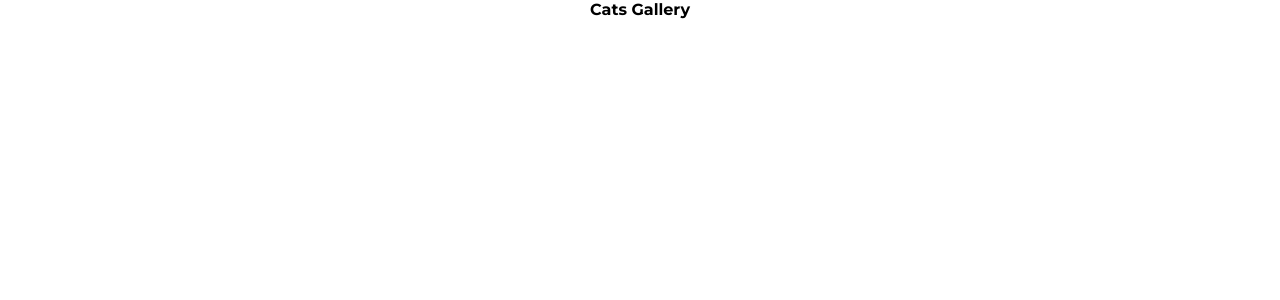
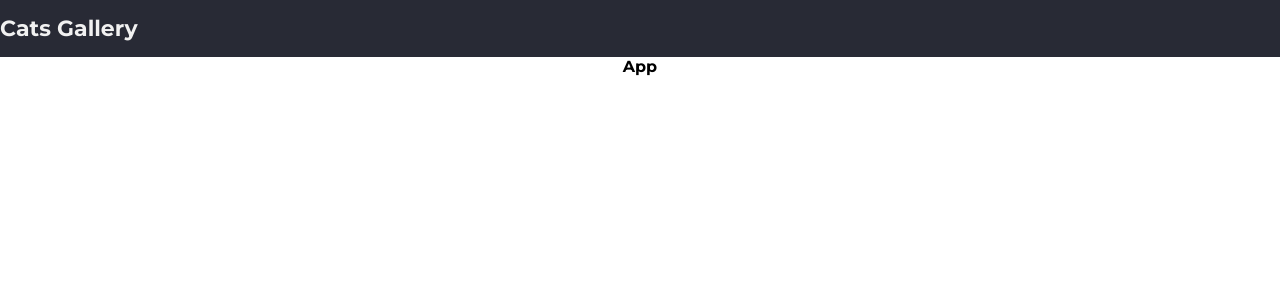
Before and after one commit to kritskaya/cat-gallery, a React (Vite) app: page / in a window 1280 px wide. Shown: the top 300 px of the page. Built offline with nearby package versions, Linux system fonts and the light colour scheme.

Commit message:
feat: add header

```diff
--- a/src/components/App/App.tsx
+++ b/src/components/App/App.tsx
@@ -1,10 +1,14 @@
 import styles from './App.module.scss';
 import { Wrapper } from '../Wrapper';
+import { Header } from '../Header';
 
 export const App = () => {
   return (
-    <Wrapper>
-      <div className={styles.app}>Cats Gallery</div>
-    </Wrapper>
+    <>
+      <Header />
+      <Wrapper>
+        <div className={styles.app}>App</div>
+      </Wrapper>
+    </>
   );
 };
--- /dev/null
+++ b/src/components/Header/Header.module.scss
@@ -0,0 +1,10 @@
+.header {
+  padding: 15px 0;
+  background-color: $foreground;
+  color: $text-color-light;
+}
+
+.logo {
+  font-size: 22px;
+  font-weight: bold;
+}
--- /dev/null
+++ b/src/components/Header/Header.tsx
@@ -0,0 +1,12 @@
+import { Wrapper } from '../Wrapper';
+import styles from './Header.module.scss';
+
+export const Header = () => {
+  return (
+    <div className={styles.header}>
+      <Wrapper>
+        <div className={styles.logo}>Cats Gallery</div>
+      </Wrapper>
+    </div>
+  );
+};
--- /dev/null
+++ b/src/components/Header/index.ts
@@ -0,0 +1 @@
+export * from './Header';
--- /dev/null
+++ b/src/styles/_colors.scss
@@ -0,0 +1,6 @@
+
+$foreground: #282A35;
+$background: #ffffff;
+
+$text-color: $foreground;
+$text-color-light: #f1f1f1;
--- a/src/styles/main.scss
+++ b/src/styles/main.scss
@@ -1,4 +1,5 @@
 @import './extensions';
 @import './variables';
 @import './fonts';
+@import './colors';
 @import './base';
```
